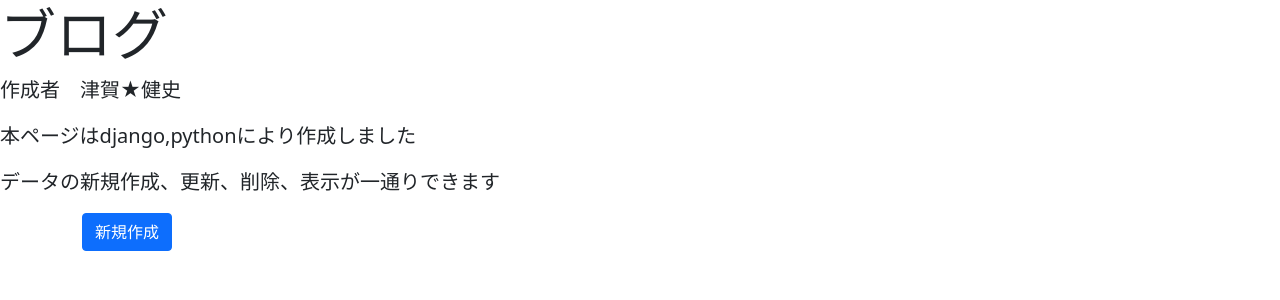
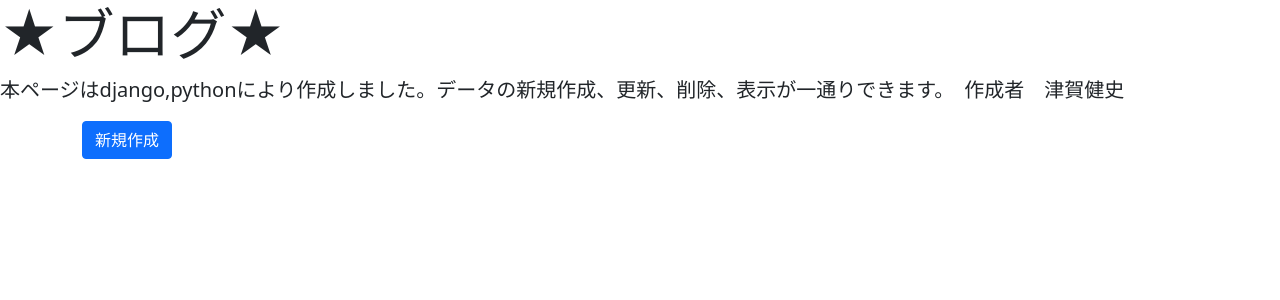
Before and after one commit to tsugat/blogproject, a Django app: template templates/list.html in a window 1280 px wide. Shown: the top 300 px of the page. Run offline with Django 3.2, Linux system fonts and the light colour scheme; the template is opened without the code that fills it, so the values that code supplies are empty.

Commit message:
コメント20210917ttt2

```diff
--- a/templates/list.html
+++ b/templates/list.html
@@ -14,10 +14,8 @@
     {% extends 'base.html' %}
     {% block header %}
     <div class="jumbotron">
-        <h1 class="display-4">ブログ</h1>
-        <p class="lead">作成者　津賀★健史 </p>
-        <p class="lead">本ページはdjango,pythonにより作成しました</p>
-        <p class="lead">データの新規作成、更新、削除、表示が一通りできます</p>
+        <h1 class="display-4">★ブログ★</h1>
+        <p class="lead">本ページはdjango,pythonにより作成しました。データの新規作成、更新、削除、表示が一通りできます。　作成者　津賀健史 </p>
     </div>
     {% endblock header %}
     {% block content %}
```
Also changed, not shown: db.sqlite3.
